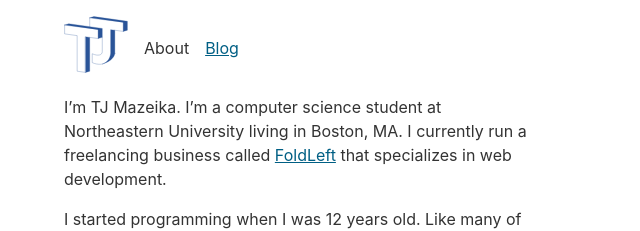
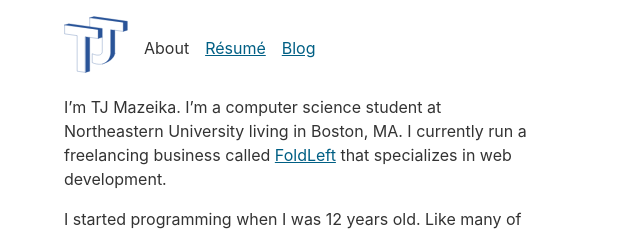
Before and after one commit to tmazeika/tmazeika.github.io, a Jekyll site: the page built from index.md, in a window 1280 px wide. Shown: the top 231 px of the page, without its empty margins (0-640 px from the left). Built offline with Jekyll 4.4.1, drawn with Linux system fonts in a browser that asks for light colours.

```diff
--- a/_data/navigation.yml
+++ b/_data/navigation.yml
@@ -1,4 +1,6 @@
 - name: About
   link: /
+- name: Résumé
+  link: /assets/pdf/resume.pdf
 - name: Blog
   link: /blog.html
```
Also changed, not shown: 1 other file.
